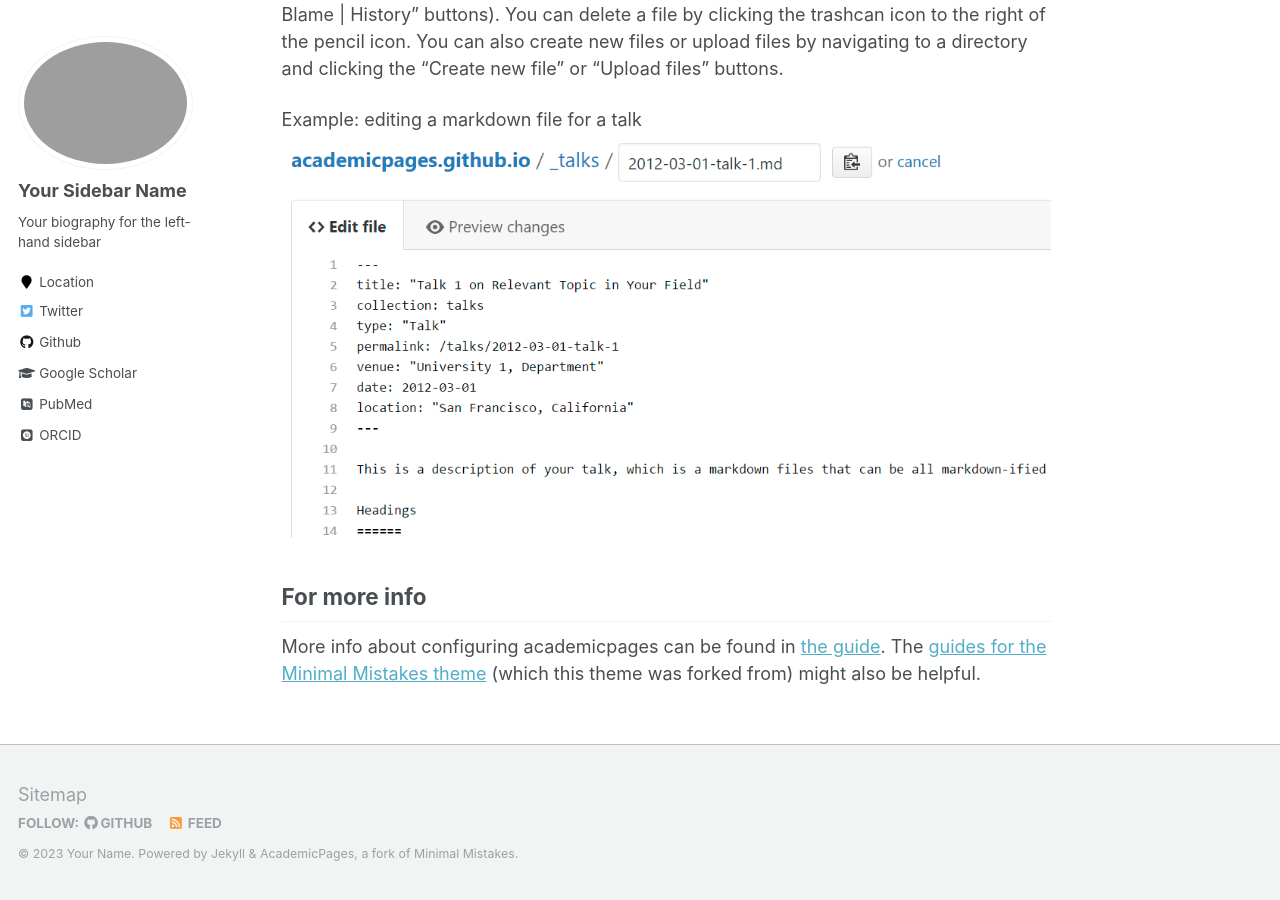
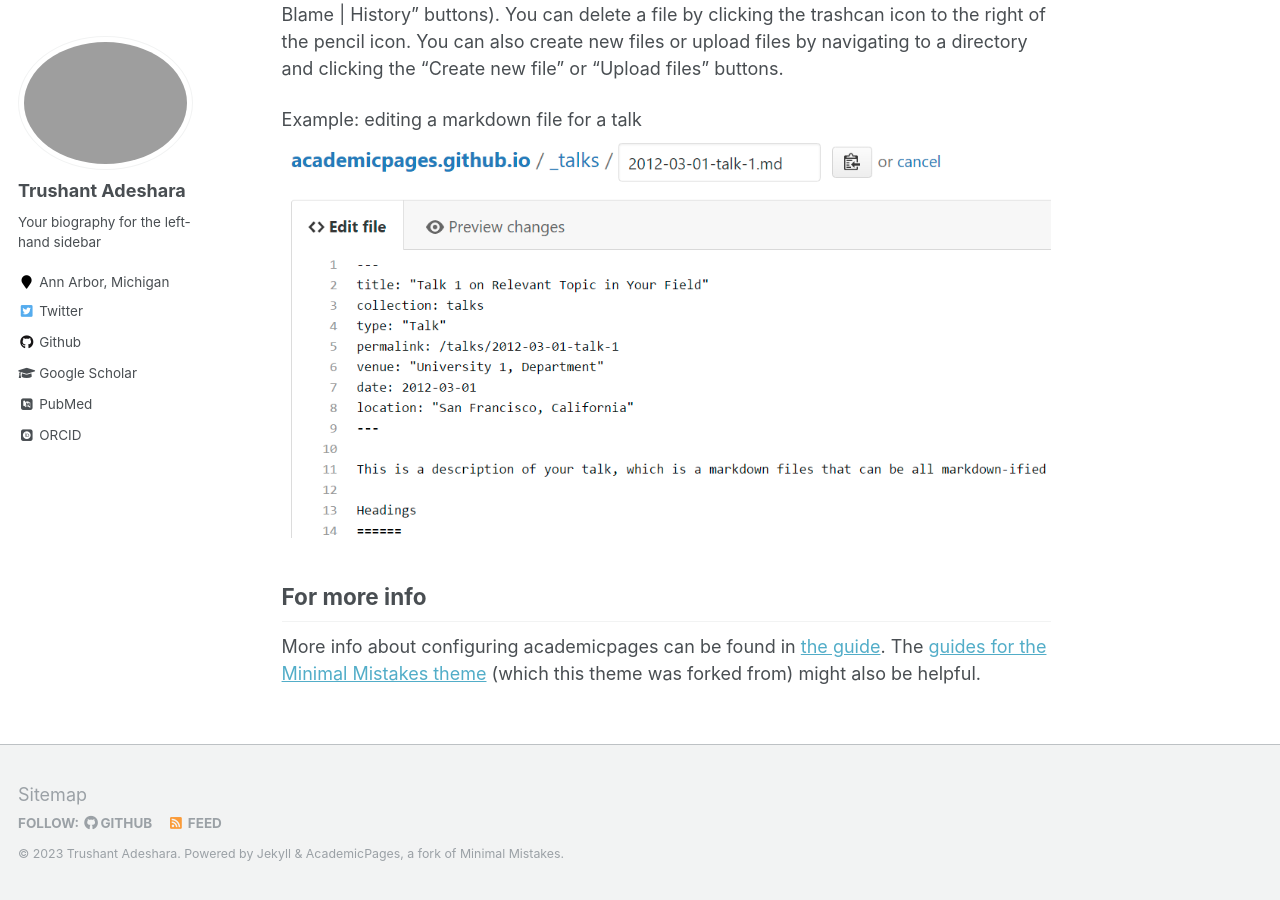
Before and after one commit to Trushant-Adeshara/Trushant-Adeshara.github.io, a Jekyll site: the page built from _pages/about.md, in a window 1280 px wide and 900 px high, scrolled down 2463 px. Built offline with Jekyll 4.4.1, drawn with Linux system fonts in a browser that asks for light colours; some web fonts are replaced; some of the changed text lies outside the part shown.

Commit message:
update base profile info

```diff
--- a/_config.yml
+++ b/_config.yml
@@ -7,13 +7,13 @@
 
 # Site Settings
 locale                   : "en-US"
-title                    : "Your Name / Site Title"
+title                    : "Trushant Adeshara"
 title_separator          : "-"
-name                     : &name "Your Name"
+name                     : &name "Trushant Adeshara"
 description              : &description "personal description"
-url                      : https://academicpages.github.io # the base hostname & protocol for your site e.g. "https://mmistakes.github.io"
+url                      : https://Trushant-Adeshara.github.io # the base hostname & protocol for your site e.g. "https://mmistakes.github.io"
 baseurl                  : "" # the subpath of your site, e.g. "/blog"
-repository               : "academicpages/academicpages.github.io"
+repository               : "Trushant-Adeshara/Trushant-Adeshara.github.io"
 teaser                   :  # filename of teaser fallback teaser image placed in /images/, .e.g. "500x300.png"
 breadcrumbs              : false # true, false (default)
 words_per_minute         : 160
@@ -80,10 +80,10 @@
 
 # Site Author
 author:
-  name             : "Your Sidebar Name"
+  name             : "Trushant Adeshara"
   avatar           : "profile.png"
   bio              : "Your biography for the left-hand sidebar"
-  location         : "Location"
+  location         : "Ann Arbor, Michigan"
   employer         :
   pubmed           : "https://www.ncbi.nlm.nih.gov/pubmed/?term=john+snow"
   googlescholar    : "http://yourfullgooglescholarurl.com"
```
